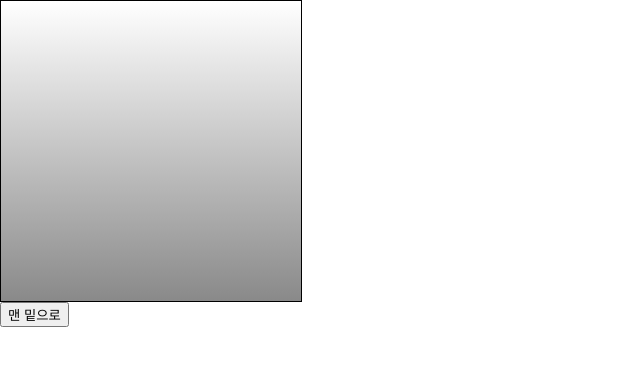
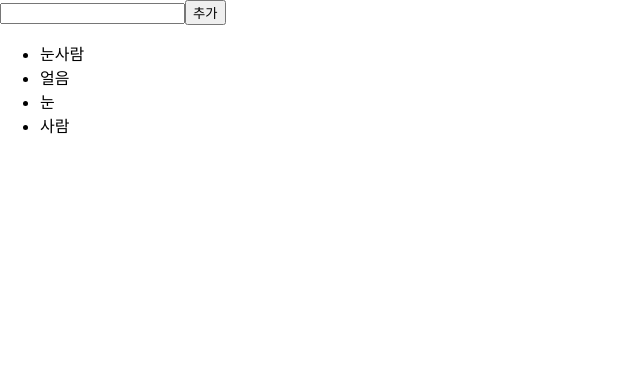
Before and after one commit to JeongUn1028/study, a React (Create React App) app: page / in a window 1280 px wide. Shown: the top 366 px of the page, without its empty margins (0-640 px from the left). Built offline with nearby package versions, Linux system fonts and the light colour scheme.

Commit message:
6. 컴포넌트 반복 23.1.4

```diff
--- a/src/App.js
+++ b/src/App.js
@@ -1,15 +1,10 @@
 import React, { Component } from 'react';
-import ScrollBox from './ScrollBox';
+import IterationSample from './IterationSample';
 
 class App extends Component {
   render() {
     return (
-      <div>
-        <ScrollBox ref={(ref) => this.ScrollBox=ref}/>
-        <button onClick={() => this.ScrollBox.scrollToBottom()}>
-          맨 밑으로
-        </button>
-      </div>
+        <IterationSample/>
     );
   }
 }
--- /dev/null
+++ b/src/IterationSample.js
@@ -0,0 +1,41 @@
+import React from 'react';
+import { useState } from 'react';
+
+const IterationSample = () => {
+    const [names, setNames] = useState([
+        { id: 1, text:'눈사람'},
+        { id: 2, text:'얼음'},
+        { id: 3, text:'눈'},
+        { id: 4, text:'사람'}
+    ]);
+    const [inputText, setInputText] = useState('');
+    const [nextId, setNextId] = useState(5);
+
+    const onChange = e => setInputText(e.target.value);
+
+    const onClick = () => {
+        const nextNames = names.concat({
+            id: nextId,
+            text: inputText
+        });
+        setNextId(nextId+1);
+        setNames(nextNames);
+        setInputText('');
+    };
+
+    const onRemove = id => {
+        const nextNames = names.filter(name => name.id !== id);
+        setNames(nextNames);
+    };
+
+    const namelist = names.map(name =>(<li key={name.id} onDoubleClick={() => onRemove(name.id)}>{name.text}</li>));
+    return (
+        <>
+            <input value={inputText} onChange={onChange}/>
+            <button onClick={onClick}>추가</button>
+            <ul>{namelist}</ul>
+        </>
+    );
+};
+
+export default IterationSample;
--- a/src/ValidationSample.js
+++ b/src/ValidationSample.js
@@ -8,11 +8,6 @@
         validated: false
     }
 
-    input = React.createRef();
-
-    handleFocus = () => {
-        this.input.current.focus();
-    }
 
     handleChange = (e) => {
         this.setState({
```
